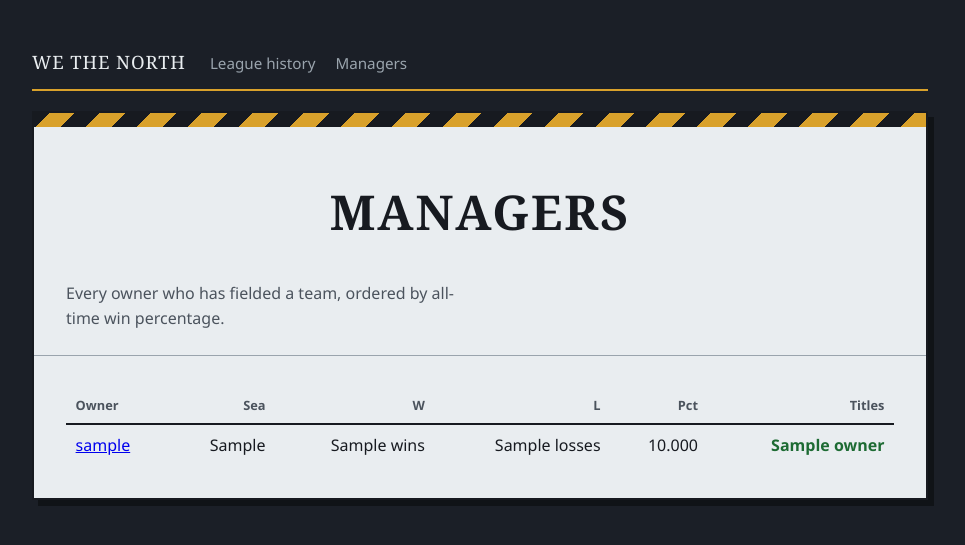
After one commit to djans44/WeTheNorth, a FastAPI app: template app/templates/teams.html in a window 1280 px wide. The commit adds this page. Shown: the top 545 px of the page, without its empty margins (160-1125 px from the left). Run offline with FastAPI, Linux system fonts and the light colour scheme; the template is opened without the code that fills it: most values are stand-ins (such as "Sample title", 1, 10 or a date in 2020); some libraries are stand-ins or nearby versions.

Commit message:
Add manager pages and site navigation with dropdown

```diff
--- a/app/main.py
+++ b/app/main.py
@@ -1,9 +1,10 @@
 import os
 import pathlib
+import time
 
 import psycopg
 from dotenv import load_dotenv
-from fastapi import FastAPI, Request
+from fastapi import FastAPI, HTTPException, Request
 from fastapi.responses import HTMLResponse, RedirectResponse
 from fastapi.staticfiles import StaticFiles
 from fastapi.templating import Jinja2Templates
@@ -28,6 +29,28 @@ def static_url(path: str) -> str:
 
 templates.env.globals["static_url"] = static_url
 
+_owner_cache = {"at": 0.0, "rows": []}
+
+
+def nav_owners():
+    """Managers for the nav dropdown. Cached, since owners rarely change."""
+    now = time.time()
+    if now - _owner_cache["at"] > 300:
+        try:
+            with get_db() as conn:
+                _owner_cache["rows"] = query(conn, """
+                    select username from owner_all_time_stats
+                    where seasons_played > 0
+                    order by username
+                """)
+                _owner_cache["at"] = now
+        except Exception:
+            pass
+    return _owner_cache["rows"]
+
+
+templates.env.globals["nav_owners"] = nav_owners
+
 
 def get_db():
     return psycopg.connect(os.environ["DATABASE_URL"], row_factory=dict_row)
@@ -44,6 +67,11 @@ def home(request: Request):
     return templates.TemplateResponse(request=request, name="index.html")
 
 
+@app.post("/login")
+def login():
+    return RedirectResponse(url="/history", status_code=303)
+
+
 @app.get("/history", response_class=HTMLResponse)
 def history(request: Request):
     with get_db() as conn:
@@ -52,20 +80,16 @@ def history(request: Request):
             where champion is not null
             order by season_year desc
         """)
-
         standings = query(conn, """
             select * from owner_all_time_stats
             where seasons_played > 0
             order by win_pct desc, points_for desc
         """)
-
         h2h_rows = query(conn, "select * from owner_head_to_head")
-
         projections = query(conn, """
             select * from owner_projection_stats
             order by avg_vs_projection desc
         """)
-
         high = query(conn, """
             select username, team_name, season_year, week, points_for
             from game_log order by points_for desc limit 5
@@ -78,50 +102,105 @@ def history(request: Request):
             select username, opponent_username, season_year, week,
                    points_for, points_against,
                    points_for - points_against as margin
-            from game_log where result = 'W'
-            order by margin desc limit 5
+            from game_log where result = 'W' order by margin desc limit 5
         """)
         nailbiters = query(conn, """
             select username, opponent_username, season_year, week,
                    points_for, points_against,
                    points_for - points_against as margin
-            from game_log where result = 'W'
-            order by margin asc limit 5
+            from game_log where result = 'W' order by margin asc limit 5
         """)
         shootouts = query(conn, """
             select username, opponent_username, season_year, week,
                    points_for + points_against as combined
-            from game_log where result = 'W'
-            order by combined desc limit 5
+            from game_log where result = 'W' order by combined desc limit 5
         """)
 
     order = [s["username"] for s in standings]
-    grid = {}
-    for r in h2h_rows:
-        grid[(r["username"], r["opponent_username"])] = r
+    grid = {(r["username"], r["opponent_username"]): r for r in h2h_rows}
 
     return templates.TemplateResponse(
-        request=request,
-        name="history.html",
-        context={
-            "seasons": seasons,
-            "standings": standings,
-            "order": order,
-            "grid": grid,
-            "projections": projections,
-            "high": high,
-            "low": low,
-            "blowouts": blowouts,
-            "nailbiters": nailbiters,
-            "shootouts": shootouts,
-        },
+        request=request, name="history.html",
+        context={"seasons": seasons, "standings": standings, "order": order,
+                 "grid": grid, "projections": projections, "high": high,
+                 "low": low, "blowouts": blowouts, "nailbiters": nailbiters,
+                 "shootouts": shootouts},
     )
 
 
-@app.post("/login")
-def login():
-    # Placeholder: accepts anything and lets you in. Real auth comes later.
-    return RedirectResponse(url="/history", status_code=303)
+@app.get("/teams", response_class=HTMLResponse)
+def teams(request: Request):
+    with get_db() as conn:
+        owners = query(conn, """
+            select o.*, ow.is_retired
+            from owner_all_time_stats o
+            join owners ow on ow.owner_id = o.owner_id
+            where o.seasons_played > 0
+            order by o.win_pct desc, o.points_for desc
+        """)
+    return templates.TemplateResponse(
+        request=request, name="teams.html", context={"owners": owners},
+    )
+
+
+@app.get("/team/{name}", response_class=HTMLResponse)
+def team(request: Request, name: str):
+    with get_db() as conn:
+        rows = query(conn, """
+            select o.*, ow.is_retired
+            from owner_all_time_stats o
+            join owners ow on ow.owner_id = o.owner_id
+            where lower(o.username) = lower(%s)
+        """, (name,))
+        if not rows:
+            raise HTTPException(status_code=404, detail="No such owner")
+        owner = rows[0]
+        oid = owner["owner_id"]
+
+        seasons = query(conn, """
+            select
+                s.season_year, s.team_name, s.wins, s.losses, s.ties,
+                s.points_for, s.points_against, s.made_playoffs,
+                case
+                    when sr.champion_owner_id  = %s then 'Champion'
+                    when sr.runner_up_owner_id = %s then 'Runner-up'
+                    when sr.third_owner_id     = %s then 'Third'
+                    when s.made_playoffs            then 'Playoffs'
+                    else ''
+                end as finish
+            from team_season_stats s
+            left join season_results sr on sr.season_year = s.season_year
+            where s.owner_id = %s and s.games_played > 0
+            order by s.season_year desc
+        """, (oid, oid, oid, oid))
+
+        h2h = query(conn, """
+            select * from owner_head_to_head
+            where owner_id = %s
+            order by wins - losses desc, opponent_username
+        """, (oid,))
+
+        best = query(conn, """
+            select season_year, week, points_for, opponent_username, result
+            from game_log where owner_id = %s
+            order by points_for desc limit 3
+        """, (oid,))
+        worst = query(conn, """
+            select season_year, week, points_for, opponent_username, result
+            from game_log where owner_id = %s
+            order by points_for asc limit 3
+        """, (oid,))
+
+        proj_rows = query(conn, """
+            select * from owner_projection_stats where owner_id = %s
+        """, (oid,))
+        projection = proj_rows[0] if proj_rows else None
+
+    return templates.TemplateResponse(
+        request=request, name="team.html",
+        context={"owner": owner, "seasons": seasons, "h2h": h2h,
+                 "best": best, "worst": worst, "projection": projection},
+    )
 
 
 @app.get("/health")
--- a/app/static/style.css
+++ b/app/static/style.css
@@ -202,3 +202,102 @@ tbody tr:last-child td { border-bottom: 0; }
 .records { margin: 0; padding-left: 1.4rem; }
 .records li { margin-bottom: 0.3rem; }
 .records b { font-variant-numeric: tabular-nums; }
+
+
+/* ---- site navigation ---- */
+
+.sitenav {
+  max-width: 56rem;
+  margin: 0 auto 1.25rem;
+  display: flex;
+  flex-wrap: wrap;
+  align-items: baseline;
+  gap: 0.5rem 1.5rem;
+  padding-bottom: 0.75rem;
+  border-bottom: 2px solid var(--hazard);
+}
+
+.sitenav .brand {
+  font-family: var(--display);
+  font-size: 1.15rem;
+  letter-spacing: 0.05em;
+  text-transform: uppercase;
+  color: var(--paper);
+  text-decoration: none;
+}
+
+.sitenav > ul {
+  display: flex;
+  flex-wrap: wrap;
+  gap: 1.25rem;
+  margin: 0;
+  padding: 0;
+  list-style: none;
+}
+
+.sitenav a {
+  color: var(--stone-edge);
+  text-decoration: none;
+  font-size: 0.95rem;
+}
+
+.sitenav a:hover { color: var(--hazard); }
+
+.sitenav a.on {
+  color: var(--paper);
+  font-weight: 700;
+  box-shadow: inset 0 -2px 0 var(--hazard);
+}
+
+.sitenav a:focus-visible {
+  outline: 2px solid var(--hazard);
+  outline-offset: 3px;
+}
+
+body > .gatepost { margin-top: 0.5rem; }
+
+/* ---- nav dropdown ---- */
+
+.sitenav .has-menu { position: relative; }
+
+.submenu {
+  position: absolute;
+  top: 100%;
+  left: -0.75rem;
+  z-index: 20;
+  display: none;
+  min-width: 11rem;
+  margin: 0;
+  padding: 0.4rem 0;
+  list-style: none;
+  background: var(--paper);
+  border: 2px solid var(--ink);
+  border-top: 3px solid var(--hazard);
+  box-shadow: 4px 4px 0 rgba(0, 0, 0, 0.45);
+}
+
+.has-menu:hover .submenu,
+.has-menu:focus-within .submenu { display: block; }
+
+.submenu li { display: block; }
+
+.submenu a {
+  display: block;
+  padding: 0.35rem 0.9rem;
+  color: var(--ink);
+  font-size: 0.9rem;
+}
+
+.submenu a:hover,
+.submenu a:focus-visible {
+  background: var(--ink);
+  color: var(--paper);
+}
+
+.submenu .sep {
+  margin-top: 0.35rem;
+  padding-top: 0.35rem;
+  border-top: 1px solid var(--stone-edge);
+}
+
+.submenu .sep a { font-weight: 700; }
--- a/app/templates/base.html
+++ b/app/templates/base.html
@@ -7,6 +7,23 @@
   <link rel="stylesheet" href="{{ static_url('style.css') }}">
 </head>
 <body>
+  {% set path = request.url.path %}
+  <nav class="sitenav">
+    <a class="brand" href="/">We the North</a>
+    <ul>
+      <li><a href="/history" {% if path == '/history' %}class="on"{% endif %}>League history</a></li>
+      <li class="has-menu">
+        <a href="/teams" {% if path.startswith('/team') %}class="on"{% endif %}>Managers</a>
+        <ul class="submenu">
+          {% for o in nav_owners() %}
+            <li><a href="/team/{{ o.username|lower }}">{{ o.username }}</a></li>
+          {% endfor %}
+          <li class="sep"><a href="/teams">All managers</a></li>
+        </ul>
+      </li>
+    </ul>
+  </nav>
+
   {% block content %}{% endblock %}
 </body>
 </html>
--- a/app/templates/history.html
+++ b/app/templates/history.html
@@ -7,7 +7,6 @@
     <div class="tape"></div>
     <h1>League History</h1>
     <p class="lede">Four seasons, 392 games, and not one won by the team that finished first.</p>
-    <nav class="crumbs"><a href="/">Home</a></nav>
   </header>
 
   <section>
@@ -65,7 +64,7 @@
         <thead>
           <tr>
             <th></th>
-            {% for o in order %}<th>{{ o[:4] }}</th>{% endfor %}
+            {% for o in order %}<th>{{ o }}</th>{% endfor %}
           </tr>
         </thead>
         <tbody>
--- /dev/null
+++ b/app/templates/teams.html
@@ -0,0 +1,35 @@
+{% extends "base.html" %}
+{% block title %}Managers | We the North{% endblock %}
+
+{% block content %}
+<div class="page">
+  <header class="page-head">
+    <div class="tape"></div>
+    <h1>Managers</h1>
+    <p class="lede">Every owner who has fielded a team, ordered by all-time win percentage.</p>
+  </header>
+
+  <section>
+    <table>
+      <thead>
+        <tr><th>Owner</th><th>Sea</th><th>W</th><th>L</th><th>Pct</th><th>Titles</th></tr>
+      </thead>
+      <tbody>
+      {% for o in owners %}
+        <tr>
+          <td class="name">
+            <a href="/team/{{ o.username|lower }}">{{ o.username }}</a>
+            {% if o.is_retired %}<span class="tm">retired</span>{% endif %}
+          </td>
+          <td>{{ o.seasons_played }}</td>
+          <td>{{ o.wins }}</td>
+          <td>{{ o.losses }}</td>
+          <td>{{ "%.3f"|format(o.win_pct) }}</td>
+          <td class="{% if o.titles %}win{% endif %}">{{ o.titles }}</td>
+        </tr>
+      {% endfor %}
+      </tbody>
+    </table>
+  </section>
+</div>
+{% endblock %}
```
Also changed, not shown: app/templates/team.html (added, +90 -0 lines).
